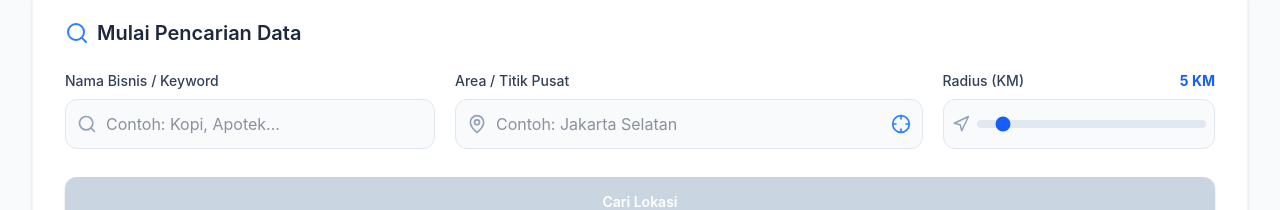
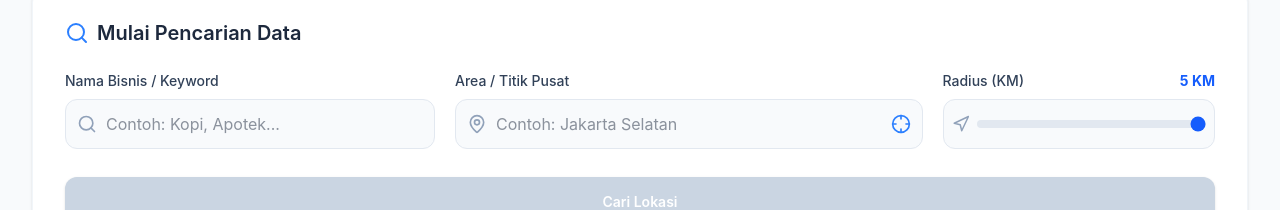
Before and after one commit to bsweri/map-data-mining, a React (Vite) app: page / in a window 1280 px wide. Shown: the part 247-457 px from the top of the page. Built offline with nearby package versions, Linux system fonts and the light colour scheme.

Commit message:
feat: limit search radius to max 4 KM

```diff
--- a/src/components/SearchForm.tsx
+++ b/src/components/SearchForm.tsx
@@ -156,7 +156,7 @@ export default function SearchForm({ onSearch, isLoading }: SearchFormProps) {
               type="range"
               id="radius"
               min="1"
-              max="50"
+              max="4"
               step="1"
               className="w-full h-2 bg-slate-200 rounded-lg appearance-none cursor-pointer accent-blue-600"
               value={radius}
```
Also changed, not shown: 1 other file (tests, documents, lock files or other folders).
